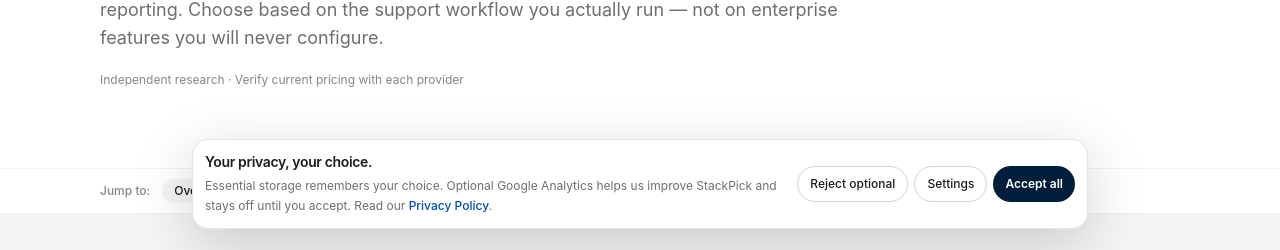
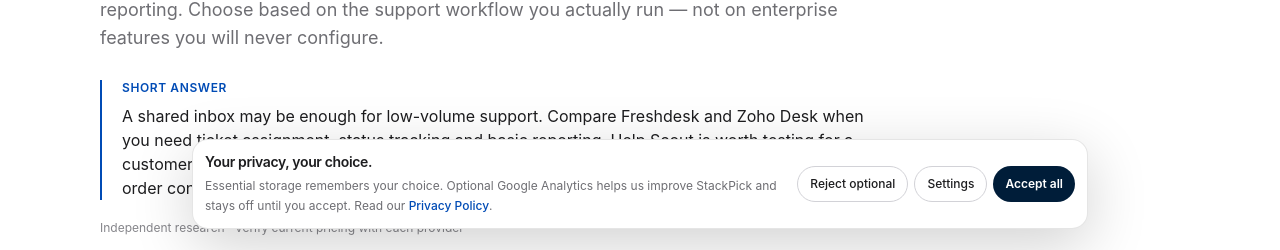
Before and after one commit to LinukaBandara/StackPick, a Next.js app: page /best/help-desk-software in a window 1280 px wide. Shown: the part 547-797 px from the top of the page. Built offline with nearby package versions, Linux system fonts and the light colour scheme; no server answers.

Commit message:
Add concise decision summary to software comparison guide

```diff
--- a/app/best/help-desk-software/page.tsx
+++ b/app/best/help-desk-software/page.tsx
@@ -13,6 +13,7 @@ export default function Page() {
     <ComparisonArticle
       title="Best Help Desk Software for Small Business"
       slug="help-desk-software"
+      quickAnswer="A shared inbox may be enough for low-volume support. Compare Freshdesk and Zoho Desk when you need ticket assignment, status tracking and basic reporting. Help Scout is worth testing for a customer-friendly shared-inbox workflow; Gorgias is most relevant to ecommerce teams that need order context. Price the exact number of agents and channels you will use."
       intro="A solo operator or 2–5 person team usually needs a dependable place to receive customer questions, assign ownership, find previous conversations and avoid duplicate replies. A shared inbox may be enough for low volume. A help desk becomes more useful when requests need categories, assignment rules, saved replies, service-level targets or reporting. Choose based on the support workflow you actually run — not on enterprise features you will never configure."
       pricingNote="Verify the current free agent cap, ticket or contact limits, shared inbox access, channels, automation, reporting, saved replies and data export. Some providers offer a temporary trial rather than a permanent free tier, and AI features may have separate limits or charges. Calculate the price for your actual agent count and confirm what happens to ticket history if you downgrade or leave."
       tools={[
```
